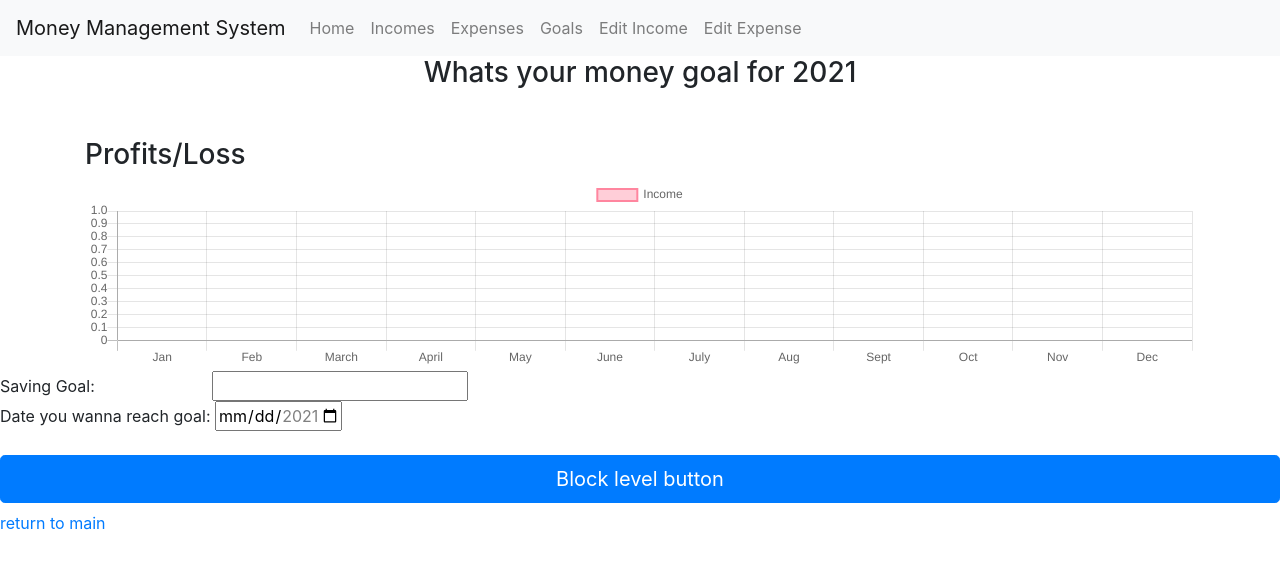
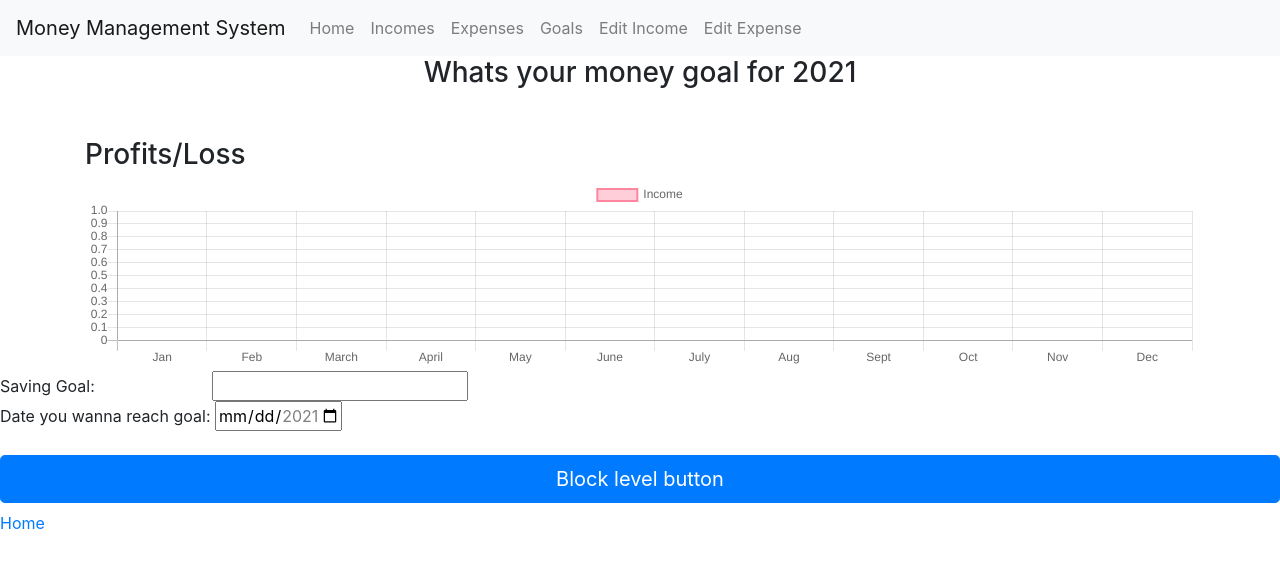
Before and after one commit to Emmanuel-Osabuehien/Professional-Practice-IT-, a React (Create React App) app: page /goal in a window 1280 px wide. Shown: the top 568 px of the page. Built offline with nearby package versions, Linux system fonts and the light colour scheme; no server answers.

Commit message:
Adding some links

```diff
--- a/src/pages/EditExpense.js
+++ b/src/pages/EditExpense.js
@@ -154,6 +154,7 @@
                             className='btn btn-primary'></input>
                     </div>
                 </form>
+                <a href="/">Home</a>
             </div>
         );
     }
--- a/src/pages/EditIncome.js
+++ b/src/pages/EditIncome.js
@@ -157,6 +157,7 @@
                             className='btn btn-primary'></input>
                     </div>
                 </form>
+                <a href="/">Home</a>
             </div>
         );
     }
--- a/src/pages/ExpensePg.js
+++ b/src/pages/ExpensePg.js
@@ -639,6 +639,8 @@
                     <Pie data={this.updateDetailsData} options={{ responsive: true }} />
                 </MDBContainer>
 
+                <a href="/">Home</a>
+
             </div>
         );
     }
--- a/src/pages/ExpenseRead.js
+++ b/src/pages/ExpenseRead.js
@@ -32,7 +32,10 @@
             <div>
 
                 <ExpenseList expenses={this.state.expenses} ReloadData={this.ReloadData}></ExpenseList>
+
+                <a href="/">Home</a>
             </div>
+
         );
     }
 }
--- a/src/pages/Goal.js
+++ b/src/pages/Goal.js
@@ -662,7 +662,7 @@
                 <h5 id="goalMessage"></h5>
 
 
-                <a href="/">return to main</a>
+                <a href="/">Home</a>
             </div>
 
 
--- a/src/pages/IncomePg.js
+++ b/src/pages/IncomePg.js
@@ -621,6 +621,8 @@
                     <Pie data={this.updateDetailsData} options={{ responsive: true }} />
                 </MDBContainer>
 
+                <a href="/">Home</a>
+
             </div>
         );
     }
--- a/src/pages/IncomeRead.js
+++ b/src/pages/IncomeRead.js
@@ -50,6 +50,8 @@
             <div>
 
                 <IncomeList incomes={this.state.incomes} ReloadData={this.ReloadData}></IncomeList>
+
+                <a href="/">Home</a>
             </div>
         );
     }
```
